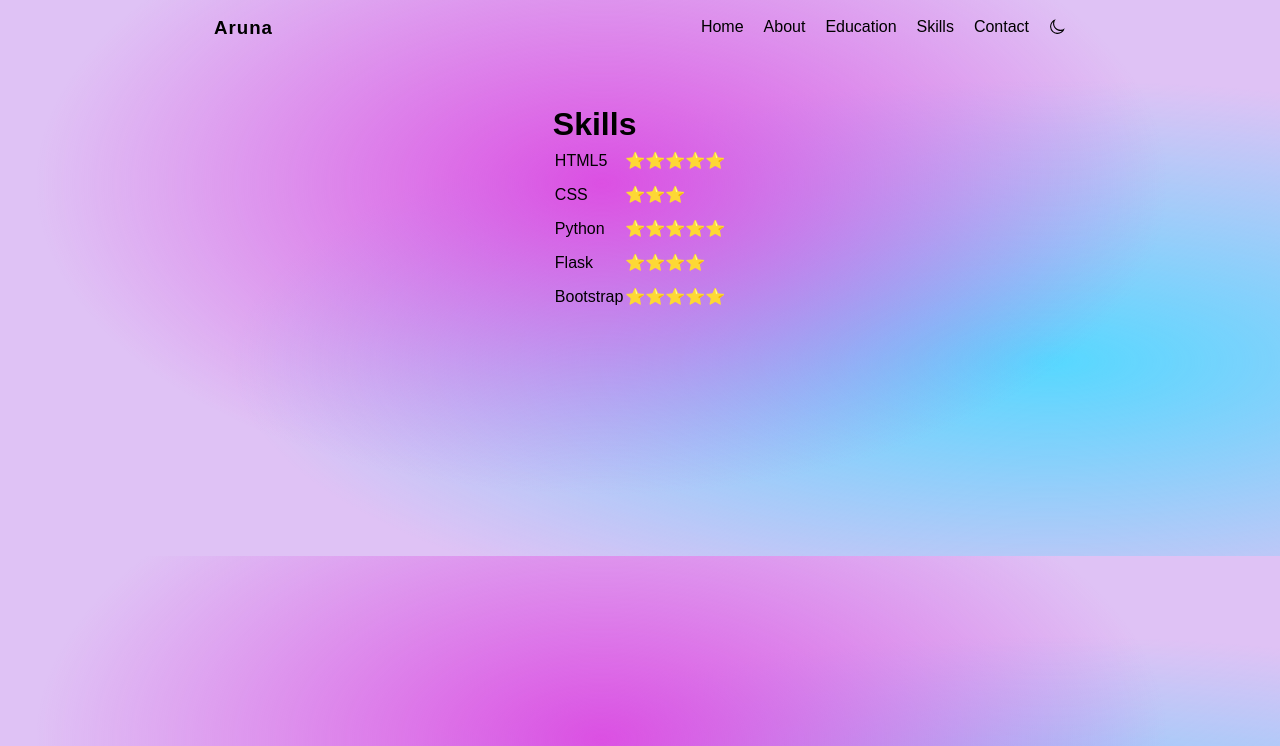
After one commit to iaruna/portfolio, a Flask app: page /skills in a window 1280 px wide. The commit adds this page. Shown: the top 746 px of the page. Run offline with Flask 2, Linux system fonts and the light colour scheme.

Commit message:
added update

```diff
--- a/app.py
+++ b/app.py
@@ -5,14 +5,32 @@ f = open('static/about.txt', mode="r")
 data = f.read()
 f.close()
 
+
 @app.route('/')
 def home():
     name = "Aruna"
-    return render_template('index.html', name=name)
+    position = "{Python Developer}"
+    intro = "Knowledge of Python web frameworks and Basic understanding of front-end technologies"
+    return render_template('index.html', name=name, position=position, intro=intro)
 
 @app.route('/about')
 def about():
     return render_template('about.html', data=data)
 
+@app.route('/skills')
+def skills():
+    return render_template('skills.html')
+
+@app.route('/education')
+def education():
+    return render_template("education.html")
+
+@app.route('/contact')
+def contact():
+    return render_template("contact.html")
+
+
+
+
 if __name__ == '__main__':
     app.run(debug=True)
--- a/static/index.css
+++ b/static/index.css
@@ -2,6 +2,13 @@
     font-family: sans-serif;
     padding: 0;
     margin: 0;
+}
+
+body {
+    background-color: #dfc2f5;
+    background-image:
+        radial-gradient(at 47% 33%, hsl(297.17, 72%, 60%) 0, transparent 59%),
+        radial-gradient(at 82% 65%, hsl(193.93, 100%, 67%) 0, transparent 55%);
 }
 
 .header {
@@ -28,12 +35,21 @@
     text-decoration: none;
 }
 
-.container {
+.container-home {
     display: flex;
     align-items: center;
     justify-content: space-evenly;
     width: 80%;
-    margin: 100px auto;
+    margin: 50px auto;
+    height:400px;
+}
+
+.container {
+    display: flex;
+    justify-content: space-evenly;
+    width: 80%;
+    margin: 50px auto;
+    height:400px;
 }
 
 .content {
@@ -102,3 +118,28 @@
 .about > h1 {
     margin-bottom: 10px;
 }
+
+.table {
+    line-height: 2;
+    display: grid;
+}
+
+.education {
+    text-align: center;
+    width: inherit;
+}
+
+.education > h1 {
+    margin: auto;
+}
+
+.intouch {
+    display: flex;
+    width: 75%;
+    margin: 0px auto;
+    justify-content: space-evenly;
+}
+
+.form {
+    margin-left: auto;
+}
--- /dev/null
+++ b/templates/skills.html
@@ -0,0 +1,35 @@
+{% extends "layout.html" %}
+
+{% block content %}
+
+<div class="container">
+    <div class="skills">
+    <h1>Skills</h1>
+    <div class="table">
+    <table>
+    <tr>
+    <td> HTML5</td>
+    <td>⭐⭐⭐⭐⭐</td>
+    </tr>
+    <tr>
+    <td> CSS</td>
+    <td>⭐⭐⭐</td>
+    </tr>
+    <tr>
+    <td> Python</td>
+    <td>⭐⭐⭐⭐⭐</td>
+    </tr>
+    <tr>
+    <td> Flask</td>
+    <td>⭐⭐⭐⭐</td>
+    </tr>
+    <tr>
+    <td>Bootstrap</td>
+    <td>⭐⭐⭐⭐⭐</td>
+    </tr>
+    </table>
+    </div>
+    </div>
+</div>
+
+{% endblock %}
```
Also changed, not shown: templates/contact.html (added, +26 -0 lines), templates/education.html (added, +34 -0 lines), templates/index.html (+6 -6 lines), README.md, static/Email.svg (added).
